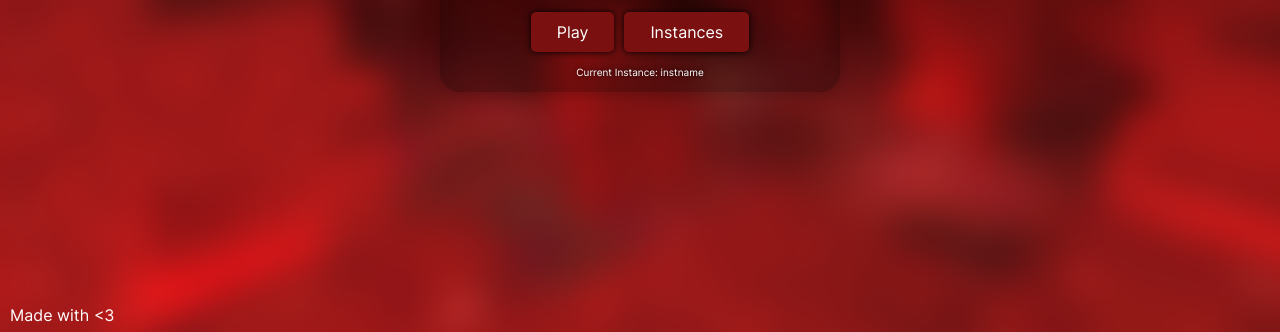
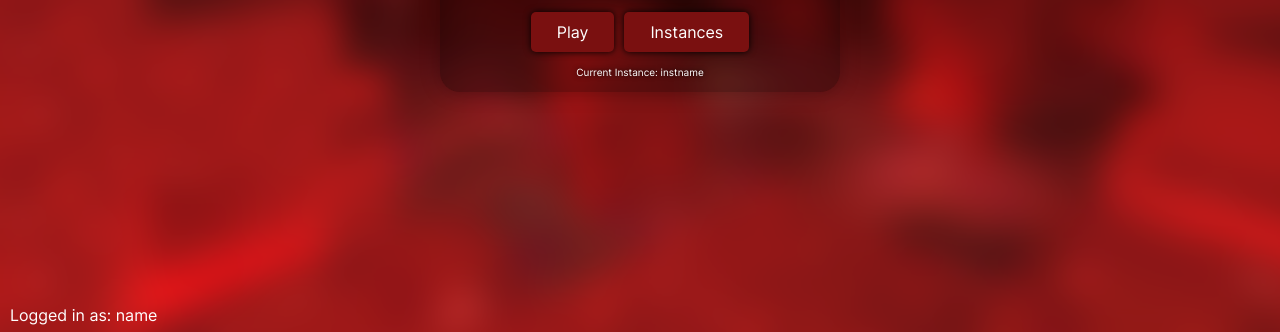
Before and after one commit to zdkrimson/launcher, a plain HTML site: page index.html in a window 1280 px wide. Shown: the part 468-800 px from the top of the page. Drawn offline with Linux system fonts and the light colour scheme.

Commit message:
Switched to username, removed made with love text temporarily

```diff
--- a/index.css
+++ b/index.css
@@ -155,3 +155,11 @@ button:active {
   justify-content: center;
   align-items: center;
 }
+
+.username {
+	position: fixed;
+	bottom: 5px;
+  display: flex;
+  justify-content: center;
+  align-items: center;
+}
--- a/index.html
+++ b/index.html
@@ -24,7 +24,9 @@
 				</div>
 				<p id=instname class=currentinstance>Current Instance: instname</p>
 			</div>
-			<p class=love>Made with <3</p>
+			<div>
+			<!-- <p class=love>Made with <3</p> -->
+			<p class=username>Logged in as: name</p>
 		</div>
 	</body>
 </html>
```
